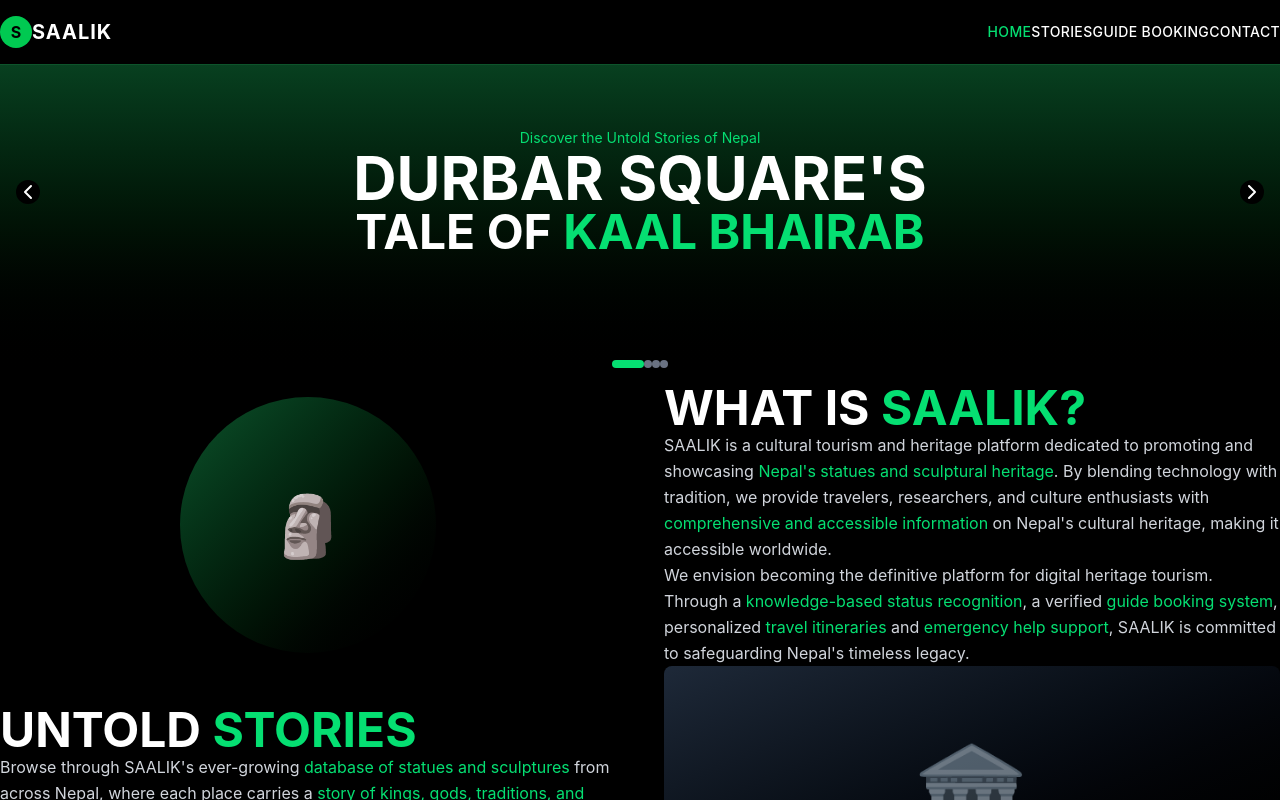
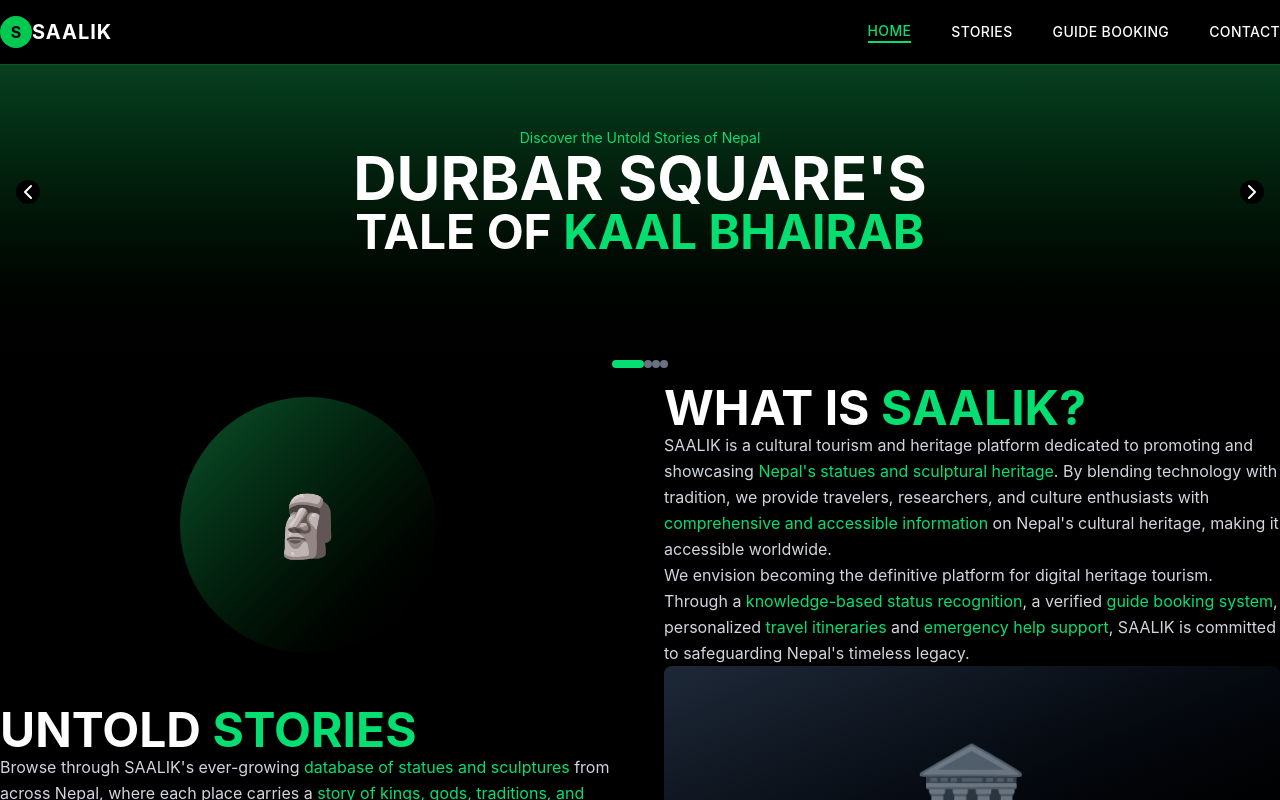
Before and after one commit to Suraj24-stack/Saalik, a React (Vite) app in the folder saalik-platform/: page / in a window 1280 px wide. Shown: the top 800 px of the page. Built offline with nearby package versions, Linux system fonts and the light colour scheme.

Commit message:
update Navbar saalik

```diff
--- a/saalik-platform/src/components/Navbar.jsx
+++ b/saalik-platform/src/components/Navbar.jsx
@@ -13,14 +13,14 @@ const Navbar = ({ currentPage, setCurrentPage, setShowMenu, showMenu }) => {
             <span className="text-white text-xl font-bold tracking-wider">SAALIK</span>
           </div>
 
-          <div className="hidden md:flex space-x-8">
+          <div className="hidden md:flex items-center justify-center gap-10">
             {['HOME', 'STORIES', 'GUIDE BOOKING', 'CONTACT'].map((item) => (
          <button
           key={item}
            onClick={() => setCurrentPage(item.toLowerCase().replace(' ', '-'))}
-                className={`text-sm font-medium tracking-wide transition-colors ${
+           className={`text-sm font-medium tracking-wide px-3 py-1 transition-colors duration-200 ${
            currentPage === item.toLowerCase().replace(' ', '-')
-                    ? 'text-green-400'
+           ? 'text-green-400 border-b-2 border-green-400'
            : 'text-white hover:text-green-400'
           }`}
          >
```
Lines whose indentation alone changed are shown as unchanged.
